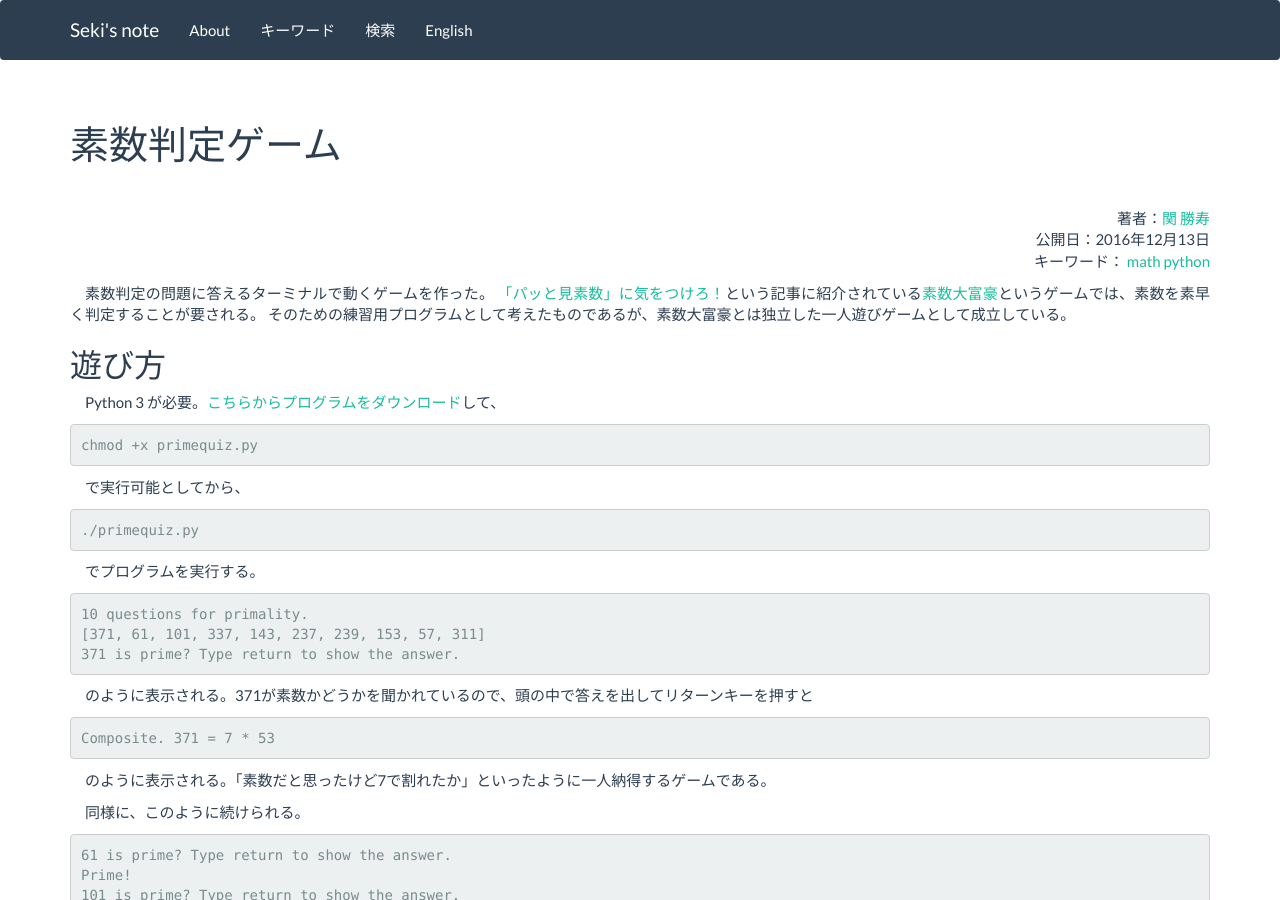
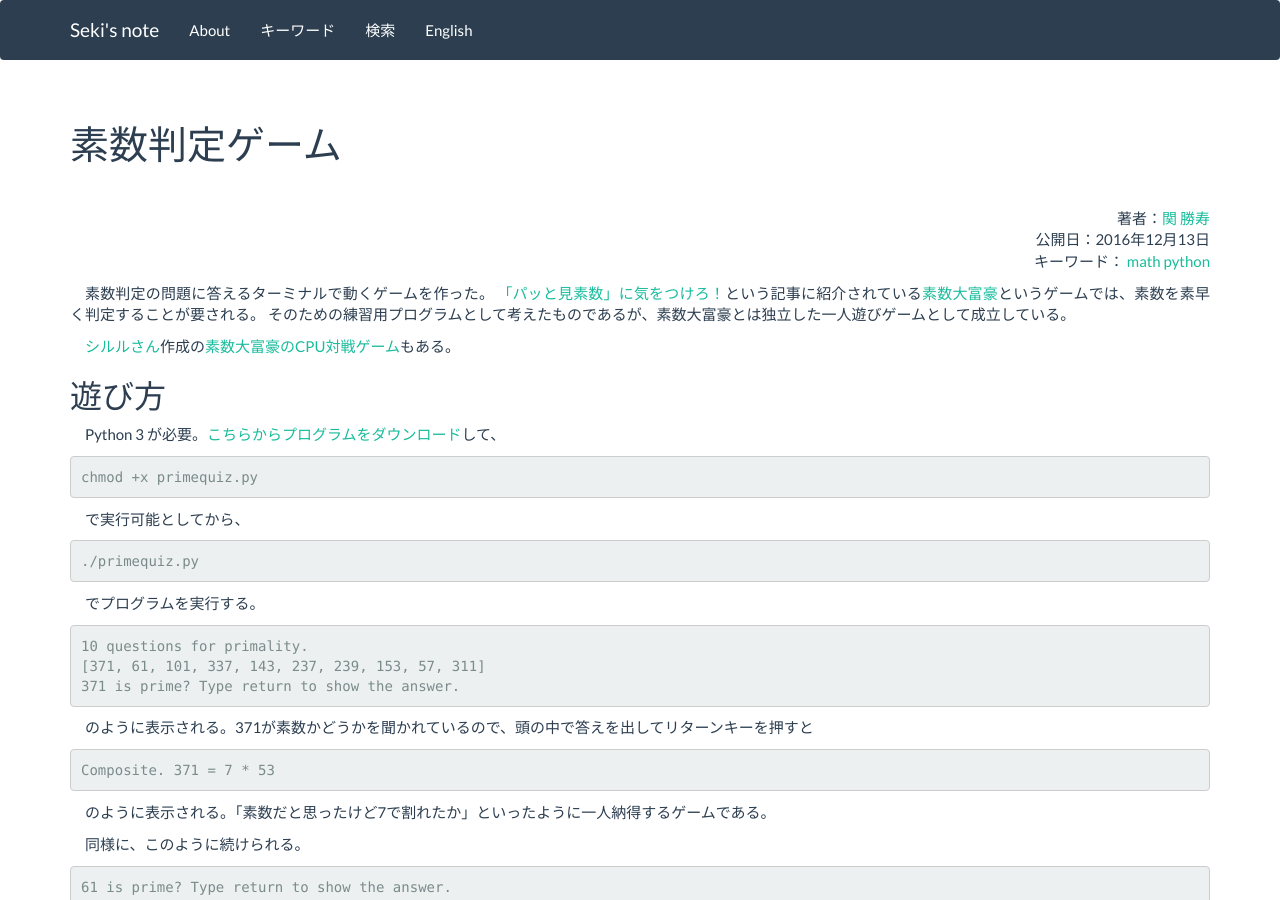
Before and after one commit to sekika/sekika.github.io, a Jekyll site: the page built from _posts/2016-12-13-Primality.md, in a window 1280 px wide and 900 px high. Built offline with Jekyll 4.4.1, drawn with Linux system fonts in a browser that asks for light colours; nearby versions of some CDN libraries; comment, search, counter and statistics services are not loaded.

Commit message:
素数大富豪cpu対戦ページへのリンク

```diff
--- a/_posts/2016-12-13-Primality.md
+++ b/_posts/2016-12-13-Primality.md
@@ -9,6 +9,8 @@ tags:
 素数判定の問題に答えるターミナルで動くゲームを作った。
 [「パッと見素数」に気をつけろ！](http://motcho.hateblo.jp/entry/2016/12/11/190626)という記事に紹介されている[素数大富豪](http://integers.hatenablog.com/entry/2016/10/10/193619)というゲームでは、素数を素早く判定することが要される。
 そのための練習用プログラムとして考えたものであるが、素数大富豪とは独立した一人遊びゲームとして成立している。
+
+[シルルさん](http://searial.web.fc2.com/)作成の[素数大富豪のCPU対戦ゲーム](http://searial.web.fc2.com/tools/sosu.html)もある。
 
 ## 遊び方
 Python 3 が必要。[こちらからプログラムをダウンロード](https://gist.github.com/sekika/948ad8ea14e301cdcf92c1b9ef093d31)して、
```
